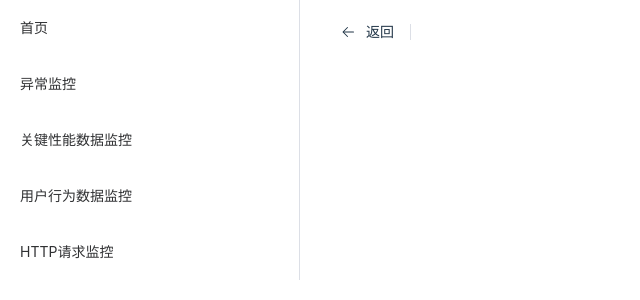
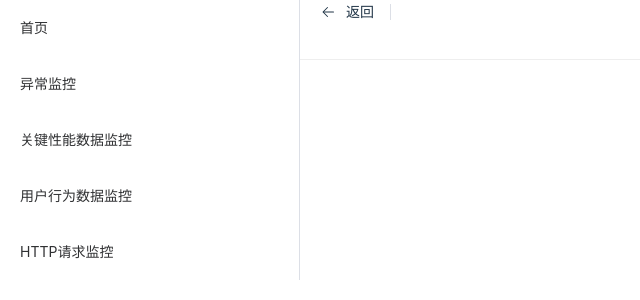
Before and after one commit to skyclouds2001/Frontend-Monitor-System, a Vue app in the folder monitor-system-show/: page / in a window 1280 px wide. Shown: the top 300 px of the page, without its empty margins (0-640 px from the left). Built offline with nearby package versions, Linux system fonts and the light colour scheme.

Commit message:
feat: update style

```diff
--- a/monitor-system-show/src/App.vue
+++ b/monitor-system-show/src/App.vue
@@ -4,23 +4,52 @@ import PageHeader from '@/components/PageHeader.vue';
 </script>
 
 <template>
-  <el-container>
-    <el-aside width="300px">
+  <el-container class="main">
+    <el-aside class="aside" width="300px">
       <AsideBar />
     </el-aside>
-    <el-main>
-      <el-container>
-        <el-header height="60px">
+    <el-main class="page">
+      <el-container class="page-main">
+        <el-header class="page-header" height="60px">
           <PageHeader />
         </el-header>
-        <el-main>
+        <el-main class="page-content">
           <router-view></router-view>
         </el-main>
-        <el-footer height="60px"></el-footer>
+        <el-footer class="page-footer" height="60px" hidden></el-footer>
       </el-container>
     </el-main>
   </el-container>
 </template>
 
-<style scoped>
+<style scoped lang="less">
+.main {
+  width: 100%;
+  height: 100%;
+  min-height: 100vh;
+
+  .aside {
+    height: 100%;
+    min-height: 100vh;
+  }
+
+  .page {
+    padding: 0;
+    height: 100%;
+    min-height: 100vh;
+
+    .page-main {
+
+      .page-header {
+        border-bottom: 1px solid #eee;
+      }
+
+      .page-content {}
+
+      .page-footer {
+        border-top: 1px solid #ccc;
+      }
+    }
+  }
+}
 </style>
```
